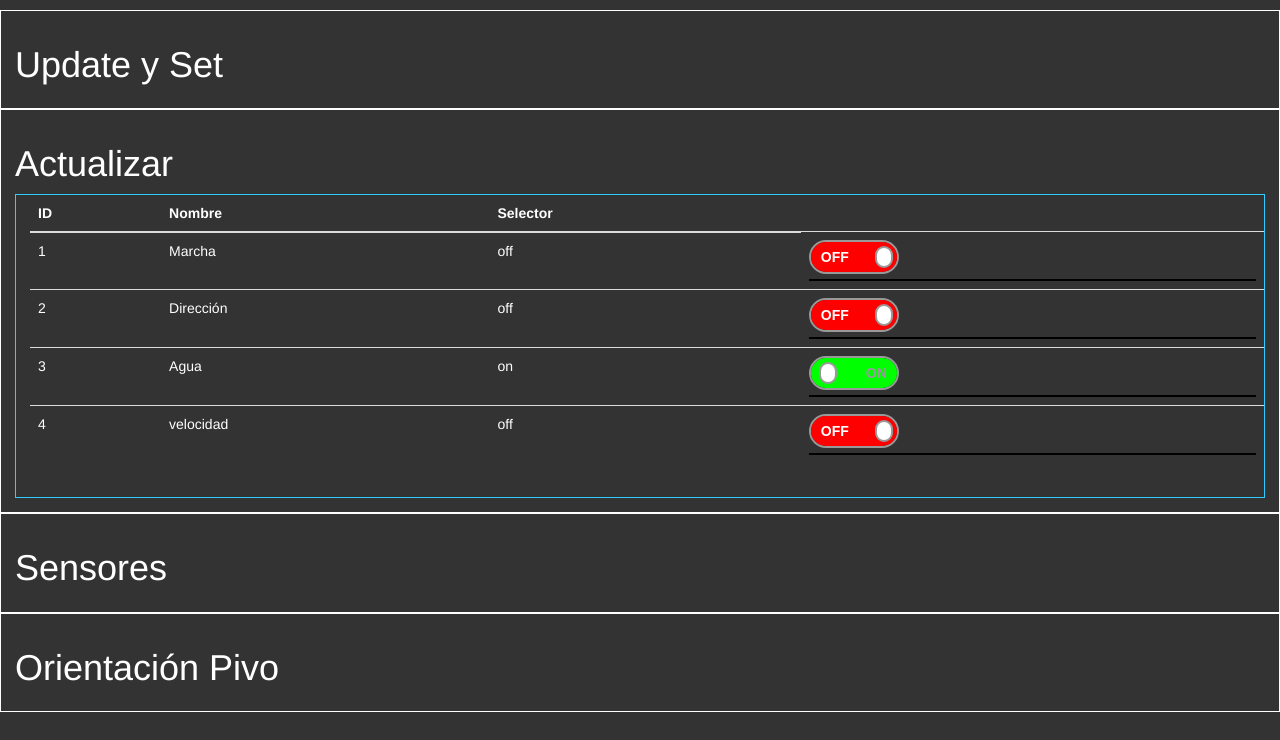
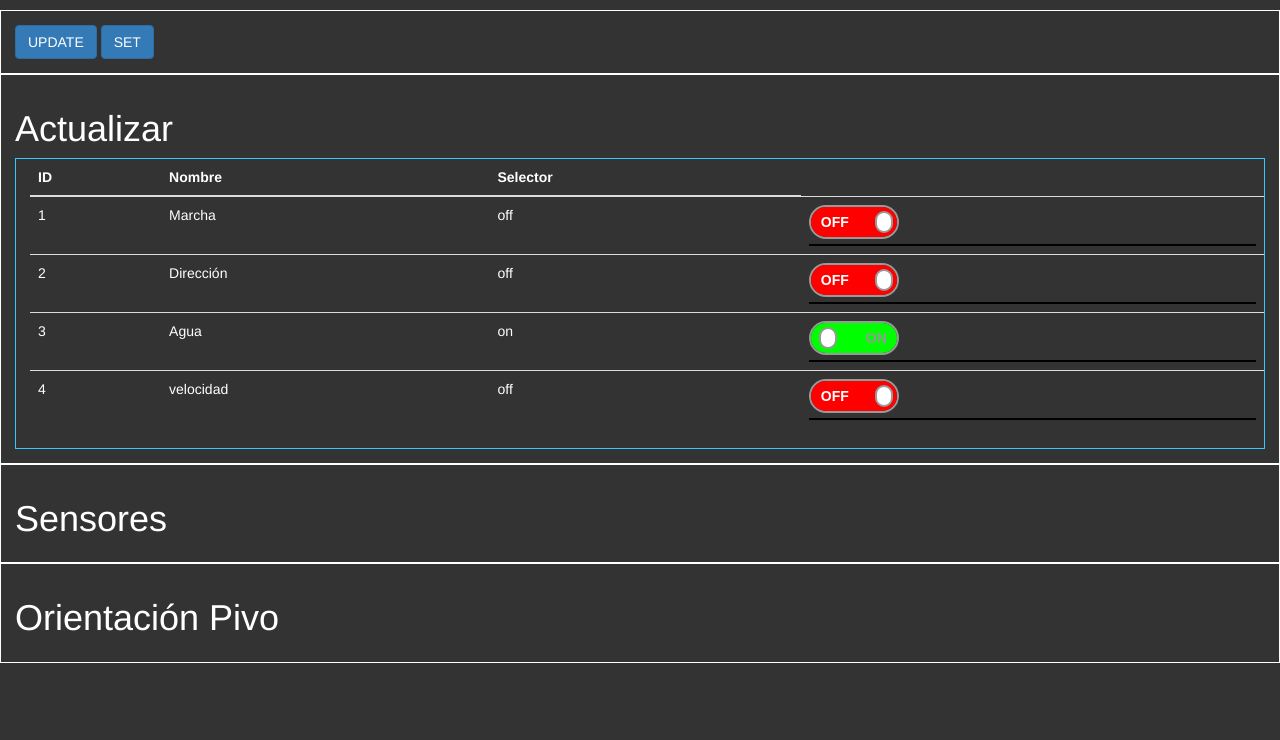
Before and after one commit to canodelacuadra/botonesaplicacion, a PHP site: page / in a window 1280 px wide. Shown: the part 60-800 px from the top of the page. Run offline with PHP 8.4, Linux system fonts and the light colour scheme; data comes from the database, SQL or seed files in the repository; both versions use the stored data as it was after the commit; some libraries are stand-ins or nearby versions.

Commit message:
adjunto la base de datos
algunos botones y pongo base de datos

```diff
--- a/css/main.css
+++ b/css/main.css
@@ -108,17 +108,9 @@ section{
   label{
   display:block;
   }
- #display{
+ .display{
 	 border:1px solid black;
 	 background:rgb(47, 204, 255);
-	 font-family:console, monospace;
-	 color:black;
-	 font-size:.8em;
-	 padding-left:1em;
- }
- #display2{
-	 border:1px solid black;
-	 background:rgb(255, 255, 255);
 	 font-family:console, monospace;
 	 color:black;
 	 font-size:.8em;
@@ -127,7 +119,6 @@ section{
  .controles{
  border:1px solid rgb(47, 204, 255);
  padding-left:1em;
- padding-bottom:1em;
 
  }
    /*=================== Botonera de marcha on off =====================*/
--- a/index.php
+++ b/index.php
@@ -35,8 +35,8 @@ $result = mysql_query("SELECT * FROM choice ORDER BY id");
 		<h1>Prodisagua</h1>
 	</header>
 	<section id='globales'>
-		<h1> Update y Set</h1>
-
+		<button type="button" class="btn btn-primary">UPDATE</button>
+		<button type="button" class="btn btn-primary">SET</button>
 	</section>
 	<section id='actualizadores'>
 		<h1>Actualizar</h1>
@@ -67,7 +67,7 @@ $result = mysql_query("SELECT * FROM choice ORDER BY id");
                         <div class="onoffswitch-switch"></div>
                     </label>
                 </div>
-                <div id="display">
+                <div class="display">
                 </div>
             </td>
         </tr>
--- a/js/main.js
+++ b/js/main.js
@@ -1,6 +1,6 @@
   $(document).ready(function() {
      $('.onoffswitch').click(function() {
-//add this bellow line;
+//Añadimos la siguiente linea display;
        var message_DIV = $(this).closest('div.onoffswitch').parent().children('div').eq(1);
        var hiddenValueID = $(this).children(':hidden').val();
         if ($(this).children(':checked').length == 0){
@@ -21,3 +21,12 @@ $.ajax({
 
 	});
 });
+//update y set
+$(document).ready(function() {
+$('.btn-primary').click(function(){
+$(this).removeClass( "btn btn-primary" ).addClass( "btn btn-success" );
+}
+
+);
+
+});
```
Also changed, not shown: choice.sql (added, +48 -0 lines), README.md.
